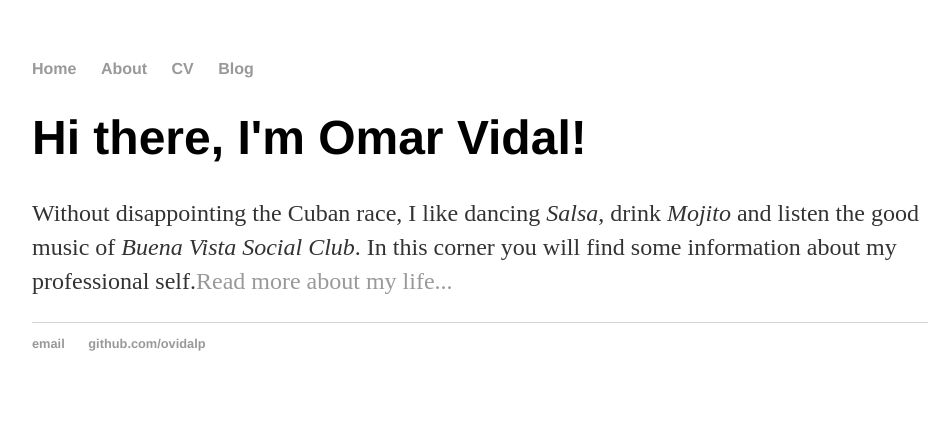
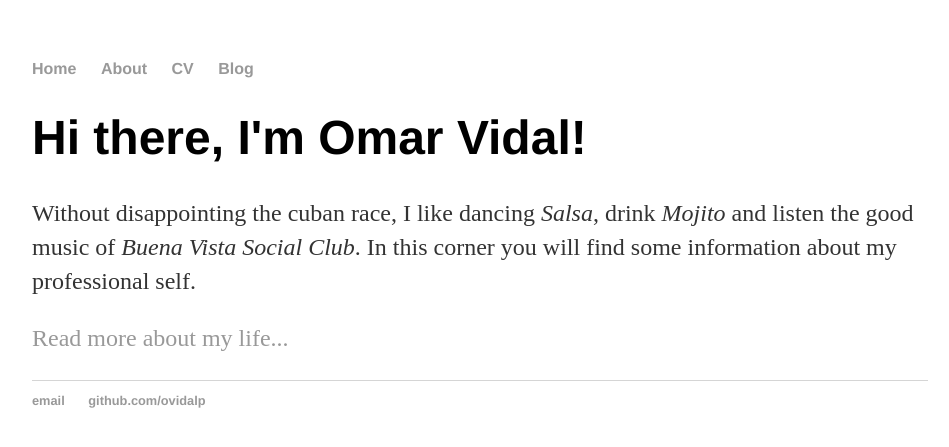
Before and after one commit to ovidalp/ovidalp.github.io, a Jekyll site: the page built from index.html, in a window 1280 px wide. Shown: the top 447 px of the page, without its empty margins (160-1109 px from the left). Built offline with Jekyll 4.4.1, drawn with Linux system fonts in a browser that asks for light colours.

```diff
--- a/index.html
+++ b/index.html
@@ -4,5 +4,6 @@ title: Omar Vidal, Home Page
 ---
 <div class="blurb">
 	<h1>Hi there, I'm Omar Vidal!</h1>
-	<p>Without disappointing the Cuban race, I like dancing <em>Salsa</em>, drink <em>Mojito</em> and listen the good music of <em>Buena Vista Social Club</em>. In this corner you will find some information about my professional self.<a href="/about">Read more about my life...</a></p>
+	<p>Without disappointing the cuban race, I like dancing <em>Salsa</em>, drink <em>Mojito</em> and listen the good music of <em>Buena Vista Social Club</em>. In this corner you will find some information about my professional self.</p>
+	<p><a href="/about">Read more about my life...</a></p>
 </div><!-- /.blurb -->
```
